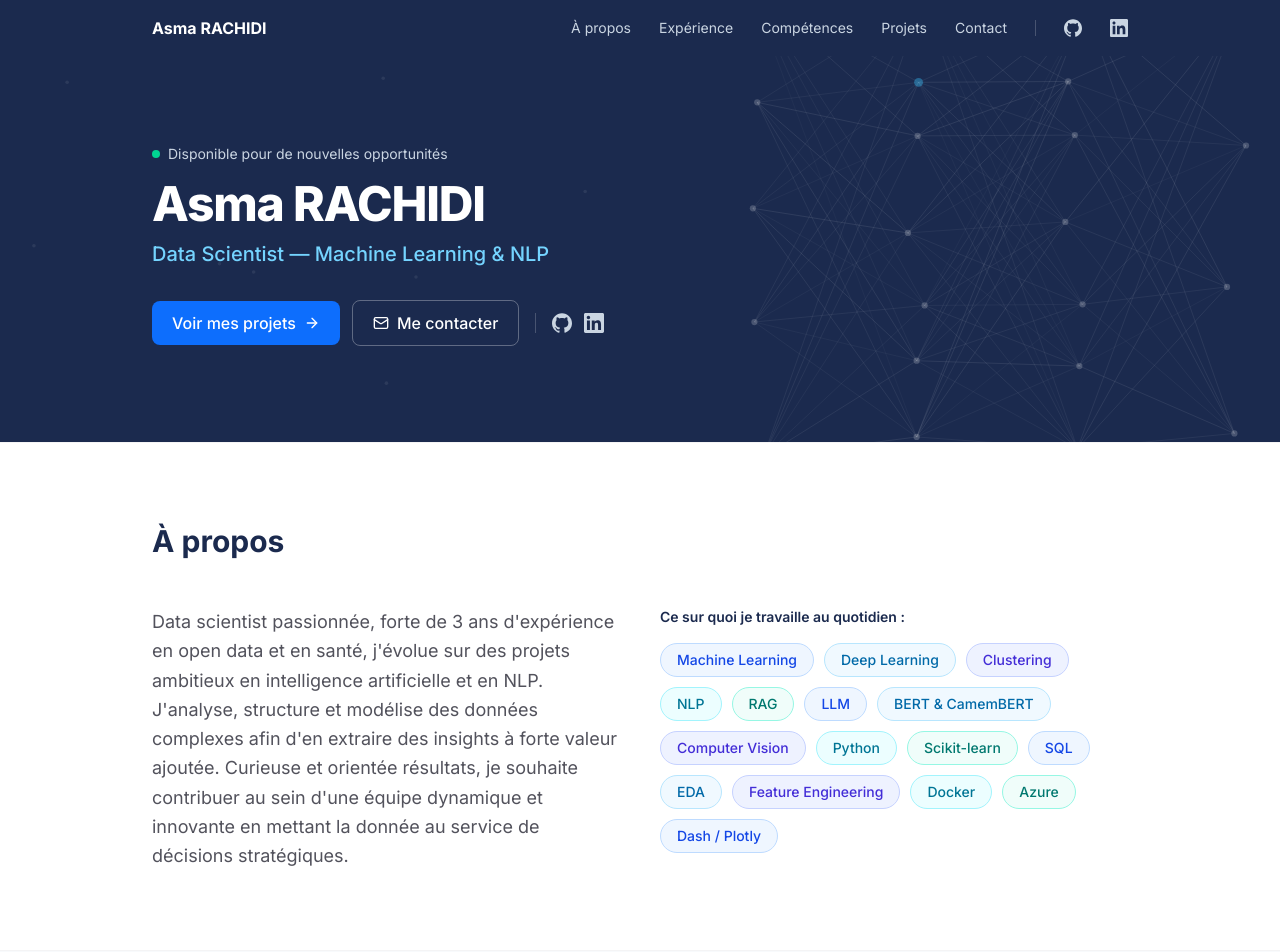
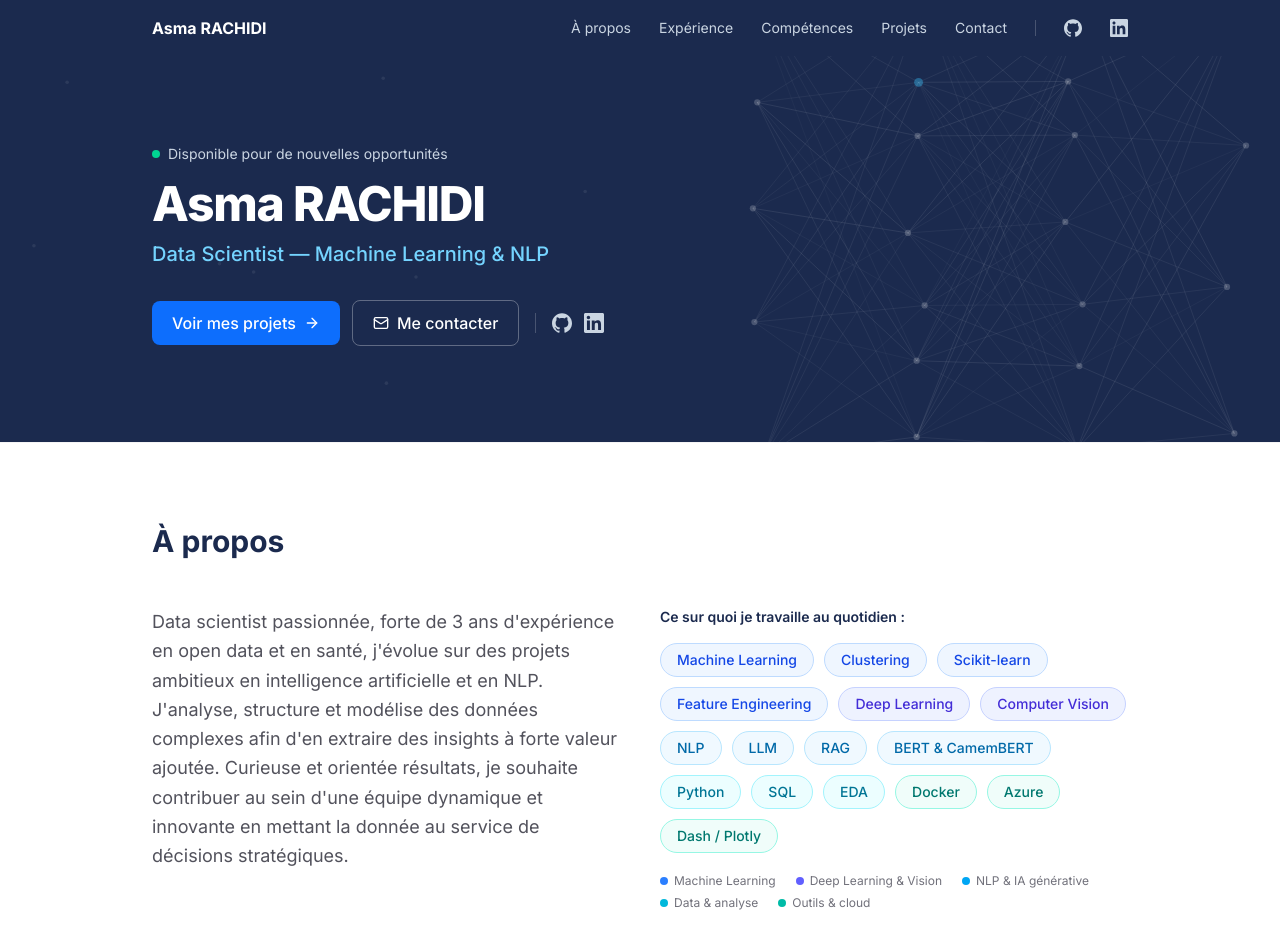
Before and after one commit to AsmaRACHIDI/portfolio, a React (Vite) app: page / in a window 1280 px wide. Shown: the top 952 px of the page. Built offline with nearby package versions, Linux system fonts and the light colour scheme.

Commit message:
Color skill badges by domain instead of cyclically
topSkills becomes topSkillGroups: each group (ML, DL & Vision, NLP &
GenAI, Data & analyse, Outils & cloud) carries one color, so related
badges like RAG/LLM/NLP now share a hue. A small dot legend under the
badges explains the mapping.

```diff
--- a/src/components/About.jsx
+++ b/src/components/About.jsx
@@ -2,15 +2,23 @@ import { profile } from '../data/profile'
 import Container from './Container'
 import SectionHeading from './SectionHeading'
 
-// Déclinaisons de tons froids assorties à la palette marine/bleu du site.
+// Une couleur par domaine de compétence (voir topSkillGroups dans profile.js).
 // Classes écrites en toutes lettres pour le scanner Tailwind.
-const pillStyles = [
-  'border-blue-200 bg-blue-50 text-blue-700',
-  'border-sky-200 bg-sky-50 text-sky-700',
-  'border-indigo-200 bg-indigo-50 text-indigo-700',
-  'border-cyan-200 bg-cyan-50 text-cyan-700',
-  'border-teal-200 bg-teal-50 text-teal-700',
-]
+const pillStyles = {
+  blue: 'border-blue-200 bg-blue-50 text-blue-700',
+  indigo: 'border-indigo-200 bg-indigo-50 text-indigo-700',
+  sky: 'border-sky-200 bg-sky-50 text-sky-700',
+  cyan: 'border-cyan-200 bg-cyan-50 text-cyan-700',
+  teal: 'border-teal-200 bg-teal-50 text-teal-700',
+}
+
+const dotStyles = {
+  blue: 'bg-blue-500',
+  indigo: 'bg-indigo-500',
+  sky: 'bg-sky-500',
+  cyan: 'bg-cyan-500',
+  teal: 'bg-teal-500',
+}
 
 export default function About() {
   return (
@@ -25,12 +33,23 @@ export default function About() {
               Ce sur quoi je travaille au quotidien :
             </p>
             <div className="flex flex-wrap gap-2.5">
-              {profile.topSkills.map((skill, i) => (
-                <span
-                  key={skill}
-                  className={`rounded-full border px-4 py-1.5 text-sm font-medium transition-transform hover:-translate-y-0.5 ${pillStyles[i % pillStyles.length]}`}
-                >
-                  {skill}
+              {profile.topSkillGroups.flatMap((group) =>
+                group.skills.map((skill) => (
+                  <span
+                    key={skill}
+                    className={`rounded-full border px-4 py-1.5 text-sm font-medium transition-transform hover:-translate-y-0.5 ${pillStyles[group.color]}`}
+                  >
+                    {skill}
+                  </span>
+                ))
+              )}
+            </div>
+
+            <div className="mt-5 flex flex-wrap gap-x-5 gap-y-1.5">
+              {profile.topSkillGroups.map((group) => (
+                <span key={group.name} className="flex items-center gap-1.5 text-xs text-zinc-500">
+                  <span className={`h-2 w-2 rounded-full ${dotStyles[group.color]}`} />
+                  {group.name}
                 </span>
               ))}
             </div>
--- a/src/data/profile.js
+++ b/src/data/profile.js
@@ -7,9 +7,33 @@ export const profile = {
   githubUsername: 'AsmaRACHIDI',
   linkedin: 'https://www.linkedin.com/in/asma-rachidi',
   bio: `Data scientist passionnée, forte de 3 ans d'expérience en open data et en santé, j'évolue sur des projets ambitieux en intelligence artificielle et en NLP. J'analyse, structure et modélise des données complexes afin d'en extraire des insights à forte valeur ajoutée. Curieuse et orientée résultats, je souhaite contribuer au sein d'une équipe dynamique et innovante en mettant la donnée au service de décisions stratégiques.`,
-  topSkills: [
-    'Machine Learning', 'Deep Learning', 'Clustering', 'NLP', 'RAG', 'LLM',
-    'BERT & CamemBERT', 'Computer Vision', 'Python', 'Scikit-learn', 'SQL',
-    'EDA', 'Feature Engineering', 'Docker', 'Azure', 'Dash / Plotly',
+  // Une couleur par domaine : les badges de la section "À propos"
+  // partagent la couleur de leur groupe (voir pillStyles dans About.jsx).
+  topSkillGroups: [
+    {
+      name: 'Machine Learning',
+      color: 'blue',
+      skills: ['Machine Learning', 'Clustering', 'Scikit-learn', 'Feature Engineering'],
+    },
+    {
+      name: 'Deep Learning & Vision',
+      color: 'indigo',
+      skills: ['Deep Learning', 'Computer Vision'],
+    },
+    {
+      name: 'NLP & IA générative',
+      color: 'sky',
+      skills: ['NLP', 'LLM', 'RAG', 'BERT & CamemBERT'],
+    },
+    {
+      name: 'Data & analyse',
+      color: 'cyan',
+      skills: ['Python', 'SQL', 'EDA'],
+    },
+    {
+      name: 'Outils & cloud',
+      color: 'teal',
+      skills: ['Docker', 'Azure', 'Dash / Plotly'],
+    },
   ],
 }
```
